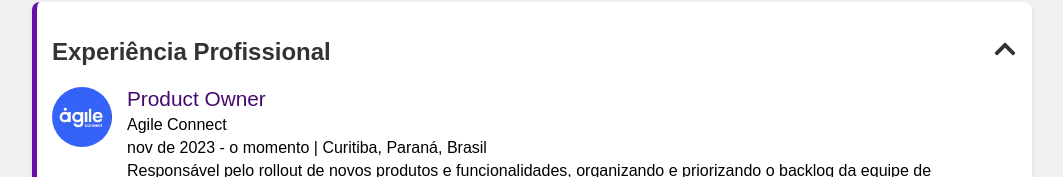
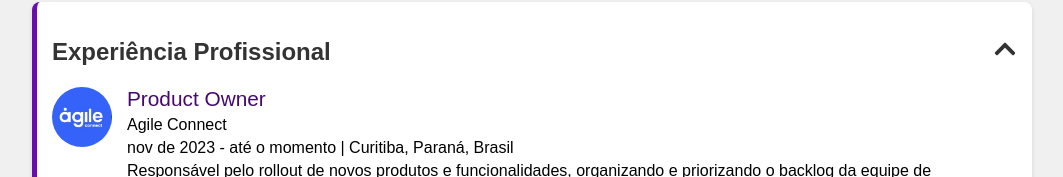
Before and after one commit to ellensaints/ProductOwner-Portfolio, a React (Create React App) app: page / in a window 1280 px wide. Both pictures are taken after a click on the element "Experiência Profissional". Shown: the part 623-800 px from the top of the page, without its empty margins (108-1171 px from the left). Built offline with nearby package versions, Linux system fonts and the light colour scheme.

Commit message:
fix date

```diff
--- a/src/components/Experience.js
+++ b/src/components/Experience.js
@@ -25,7 +25,7 @@ function Experience() {
             <div className="experience-details">
               <h3>Product Owner</h3>
               <p>Agile Connect</p>
-              <p>nov de 2023 - o momento | Curitiba, Paraná, Brasil</p>
+              <p>nov de 2023 - até o momento | Curitiba, Paraná, Brasil</p>
               <p>
                 Responsável pelo rollout de novos produtos e funcionalidades, organizando e priorizando o backlog da equipe de Desenvolvimento.
                 Ritos Ágeis: conduzo as cerimônias de daily stand-up, planejamento de sprint, revisão de sprint e retrospectiva de projeto.
@@ -61,7 +61,7 @@ function Experience() {
             <div className="experience-details">
               <h3>Instrutora de Programação</h3>
               <p>Trybe</p>
-              <p>jun de 2021 - jun de 2023 | Minas Gerais, Brasil</p>
+              <p>jun de 2021 - jul de 2023 |2 anos e 1 mês Minas Gerais, Brasil</p>
               <p>
                 Como Instrutora de Desenvolvimento Web, tive o privilégio de ensinar e orientar estudantes em uma ampla variedade de domínios técnicos.
                 Minha atividades diárias incluíram: Domínio de comandos Linux, GitHub, HTML5, CSS, JavaScript, APIs, Flexbox, Testes Unitários, entre outros.
@@ -79,7 +79,7 @@ function Experience() {
             <div className="experience-details">
               <h3>Desenvolvedora | Suporte Técnico</h3>
               <p>Andrade Gutierrez S.A.</p>
-              <p>set de 2019 - mar de 2021 | Rio de Janeiro e Região, Brasil</p>
+              <p>set de 2019 - abr de 2021 |1 ano e 7 meses | Rio de Janeiro e Região, Brasil</p>
               <p>
                 Acompanhamento das atividades diárias do setor, treinamento e desenvolvimento contínuo de sistemas para o Comissionamento.
                 🔹 Desenvolvimento do Sistema Gerenciador de E-mail - Desenvolvido na IDE Spring Tool Suite, utilizando Java como linguagem de back-end e banco de dados SQLServer.
@@ -96,7 +96,7 @@ function Experience() {
             <div className="experience-details">
               <h3>Instrutora de Informática</h3>
               <p>Cedaspy</p>
-              <p>dez de 2016 - ago de 2019 | Manaus e Região, Brasil</p>
+              <p>dez de 2016 - ago de 2019 | 2 anos e 9 meses | Manaus e Região, Brasil</p>
               <p>
                 Planejamento e desenvolvimento de estratégias educacionais voltadas para a qualificação profissional de jovens, fornecendo orientação especializada nas técnicas relevantes para cada módulo.
                 📚 Elaboração de material pedagógico personalizado.
```
